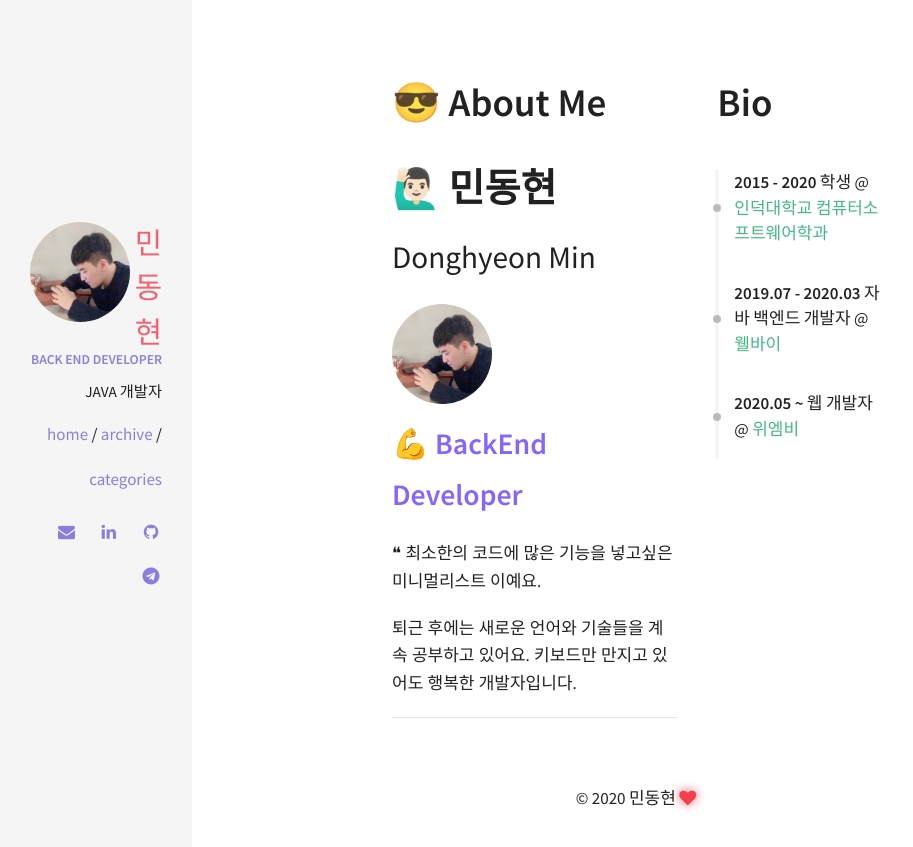
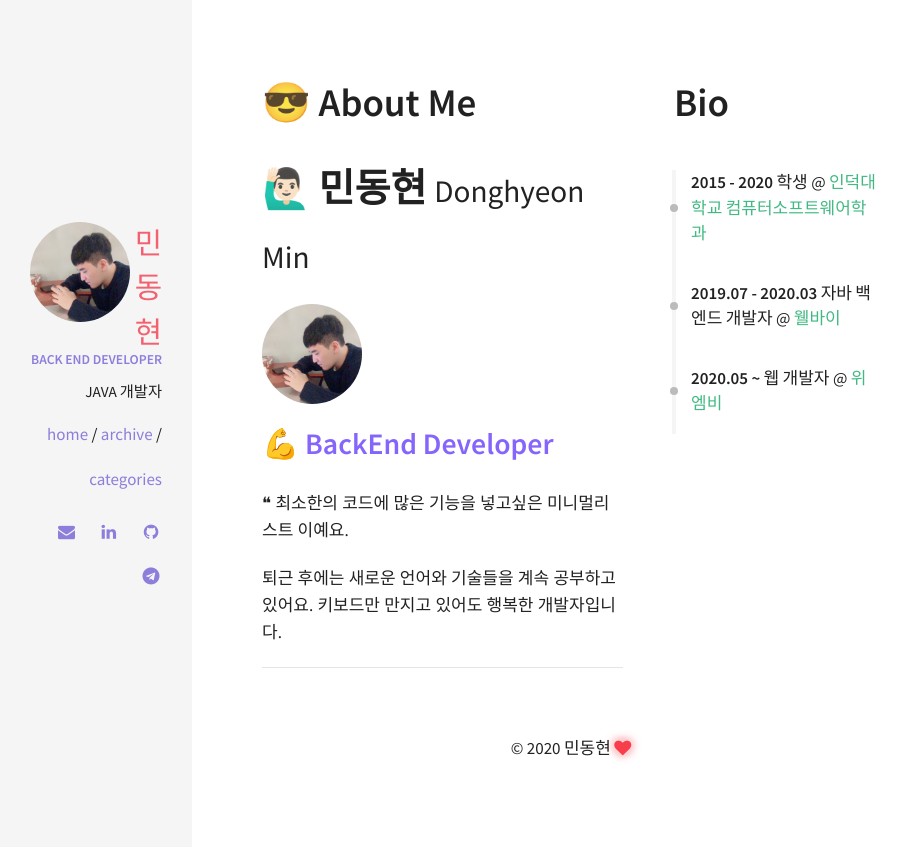
Before and after one commit to DaeAkin/DaeAkin.github.io, a Jekyll site: the page built from index.html, in a window 1280 px wide. Shown: the top 847 px of the page, without its empty margins (0-913 px from the left). Built offline with Jekyll 4.4.1, drawn with Linux system fonts in a browser that asks for light colours.

Commit message:
Update _post.scss

```diff
--- a/_sass/pages/_post.scss
+++ b/_sass/pages/_post.scss
@@ -16,7 +16,7 @@
     overflow-y: scroll;
     position: initial;
     top: 0;
-    padding: 50px 400px 0 200px;
+    padding: 50px 400px 0 70px;
   }
 }
 
```
